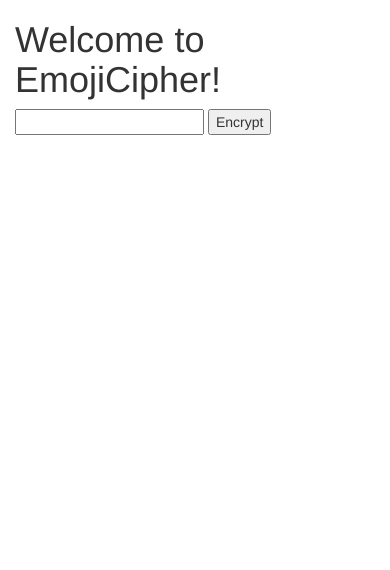
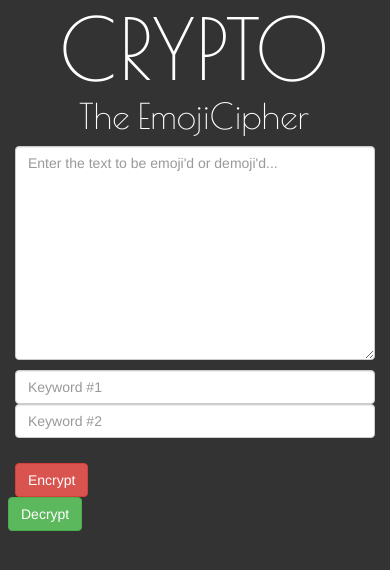
Before and after one commit to benklebe/crypto, a plain HTML site: page public/index.html in a window 390 px wide. Drawn offline with nearby package versions, Linux system fonts and the light colour scheme.

Commit message:
Added a bunch of files.

```diff
--- /dev/null
+++ b/public/css/crypto.css
@@ -0,0 +1,27 @@
+*{
+  background-color: #333333;
+}
+
+body {
+  background-color: #333333;
+}
+
+h2{
+  color: white;
+  font-family: Poiret One, sans-serif;
+  font-size: 6em;
+  margin-left: 0.35em;
+  margin-top: -0.1em;
+}
+
+#decrypt{
+  margin-left: -0.5em;
+}
+
+#description{
+  color: white;
+  font-family: Poiret One, sans-serif;
+  font-size: 2.5em;
+  margin-left: 1.4em;
+  margin-top: -0.2em;
+}
--- a/public/index.html
+++ b/public/index.html
@@ -9,6 +9,7 @@
 
     <!-- Bootstrap -->
     <link href="css/bootstrap.min.css" rel="stylesheet">
+    <link href="css/crypto.css" rel="stylesheet">
 
     <!-- HTML5 shim and Respond.js for IE8 support of HTML5 elements and media queries -->
     <!-- WARNING: Respond.js doesn't work if you view the page via file:// -->
@@ -16,15 +17,57 @@
       <script src="https://oss.maxcdn.com/html5shiv/3.7.2/html5shiv.min.js"></script>
       <script src="https://oss.maxcdn.com/respond/1.4.2/respond.min.js"></script>
     <![endif]-->
+    <link href='//fonts.googleapis.com/css?family=Poiret+One' rel='stylesheet' type='text/css'>
   </head>
   <body>
-    <script src="js/cipher.js" type="text/javascript" charset="utf-8" async defer></script>
-    <div id="header" class="container">
-      <h1>Welcome to EmojiCipher!</h1>
-    </div>
-    <div id="inputText" class="container">
-      <input type="text" id="plaintext" size="20" />
-      <input type="button" value="Encrypt" onclick="retrieve()" />
+
+  <script src="js/cipheralt.js"></script>
+
+    <div id="body" class="container">
+
+      <p>
+        <div class="col-md-2 col-md-offset-4">
+        <h2>CRYPTO</h2>
+        </div>
+        <div class="col-md-4 col-md-offset-4">
+          <h1 id="description">The EmojiCipher</h1>
+        </div>
+      </p>
+
+      <p>
+        <textarea id="plaintext" class="form-control" rows="10"
+          placeholder="Enter the text to be emoji'd or demoji'd..."></textarea>
+      </p>
+
+      <p>
+        <div class="row">
+          <div class="form-group">
+
+            <div class="col-md-4 col-md-offset-2">
+              <input type="text" class="form-control"
+                id="keyword1" placeholder="Keyword #1"></div>
+
+            <div class="col-md-4">
+              <input type="text" class="form-control"
+                id="keyword2" placeholder="Keyword #2"></div>
+
+          </div>
+        </div>
+      </p>
+
+      <p>
+        <div class="row">
+          <div class="col-md-1 col-md-offset-2">
+            <button id="encrypt" type="button" class="btn btn-danger"
+            onclick="encrypt();">Encrypt</button>
+          </div>
+
+          <div class="col-md-1 col-md-offset-6">
+            <button id="decrypt" type="button" class="btn btn-success"
+            onclick="decrypt();">Decrypt</button>
+          </div>
+        </div>
+      </p>
     </div>
     <!-- jQuery (necessary for Bootstrap's JavaScript plugins) -->
     <script src="https://ajax.googleapis.com/ajax/libs/jquery/1.11.3/jquery.min.js"></script>
--- a/public/js/cipher.js
+++ /dev/null
@@ -1,6 +0,0 @@
-var textToCipher = "";
-
-function retrieve()
-{
-     textToCipher = document.getElementById("plaintext").value;
-}
--- /dev/null
+++ b/public/js/cipheralt.js
@@ -0,0 +1,89 @@
+var textToCipher = "";
+
+function encrypt()
+{
+    var message = document.getElementById("plaintext").value; //get message into string
+    var z = 0;
+    var y = 0;
+    var keywordOne = document.getElementById('keyword1').value;   //gets keyword1
+    var keywordTwo = document.getElementById('keyword2').value;   //gets keyword2
+
+    var keywordOneArray = [];   //set array
+    //var keywordTwoArray = [];   //set array
+    var keywordOneArrayRepeated = [];  //set array
+    var messageArray = [];
+    var encryptionLevelOneArray = [];
+    //var keywordTwoArrayRepeated = [];
+
+    for (var i = 0; i < keywordOne.length; i++)
+    {
+        keywordOneArray[i] = keywordOne.charCodeAt(i);
+    }
+
+    /*for (var j = 0; j < keywordTwo.length; j++)
+    {
+        keywordTwoArray[j] = keywordTwo.charCodeAt(j);
+    }*/
+
+
+    for (var k = 0; k < message.length; k++)  // converts message to numbers
+    {
+        messageArray[k] = message.charCodeAt(k) - 96;
+    }
+
+    for (var m = 0; m < message.length; m++)
+    {
+        if (z < keywordOne.length) {
+            keywordOneArrayRepeated[m] = keywordOneArray[z] - 96;
+            z++;
+        }
+
+        else {
+            z = 0;
+            keywordOneArrayRepeated[m] = keywordOneArray[z] - 96;
+            z++;
+        }
+
+    }
+
+    //start of repeating word 2
+
+ /*   for (var l = 0; l <= (message.length / keywordOne.length) + (message.length % keywordOne.length); l++)
+    {
+        if (y <= keywordOne.length) {
+            keywordTwoArrayRepeated[l] = numberKeywordOne[y];
+            y++;
+        }
+
+        else {
+            y = 0;
+            keywordTwoArrayRepeated[l] = numberKeywordOne[y];
+            y++;
+        }
+
+    }*/
+
+  //  alert(keywordOneArrayRepeated[0]);
+
+
+
+    //1st level of encryption
+
+  //  var firstencrypt = [[]];
+
+/*    for (var a = 0; a < 100; a++);
+    {
+        var count=0;
+        for (var b =0; b < message.length / 100; b++)
+        {
+            firstencrypt[b][a] = keywordOneArrayRepeated[count];
+            count++;
+        }
+    }*/
+    for (var x = 0; x < message.length; x++)
+    {
+        encryptionLevelOneArray[i] = (messageArray[x] + keywordOneArrayRepeated[x]-1)%26;
+    }
+    alert(encryptionLevelOneArray[0]);
+
+}
```
Also changed, not shown: 1 other file.
